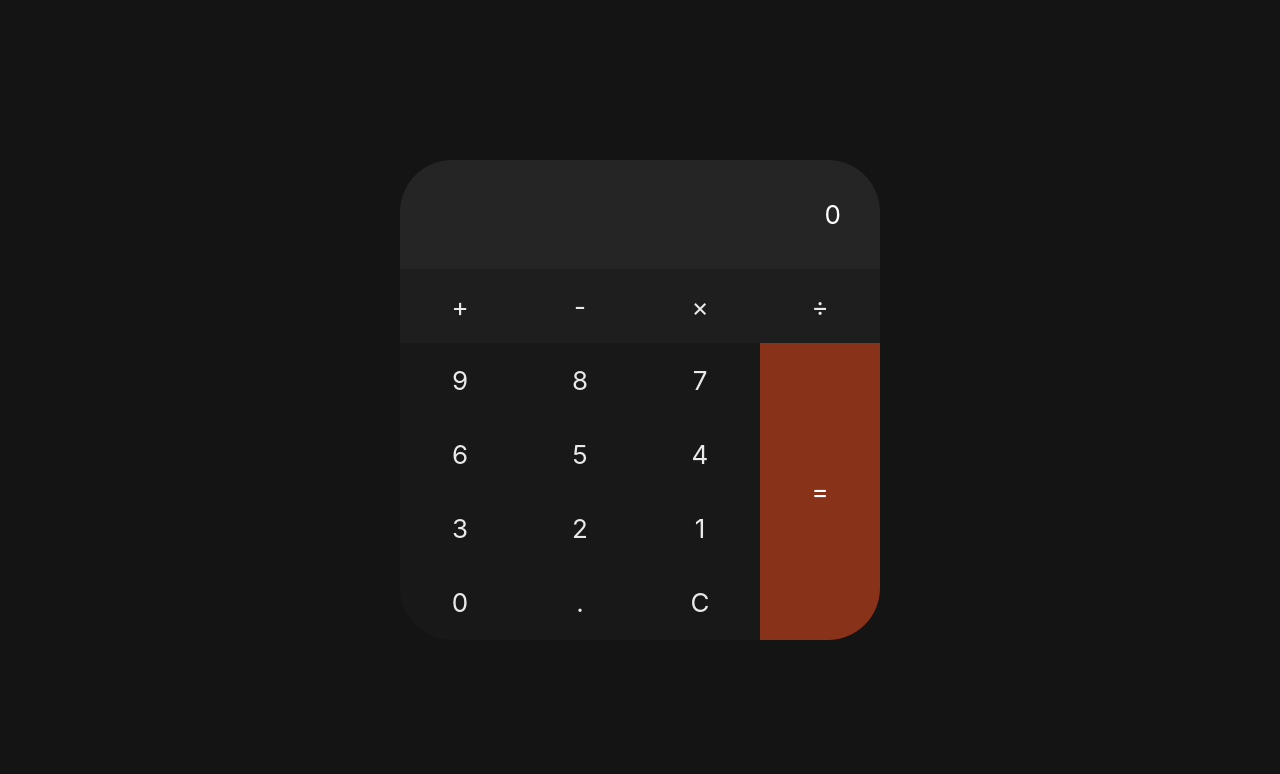
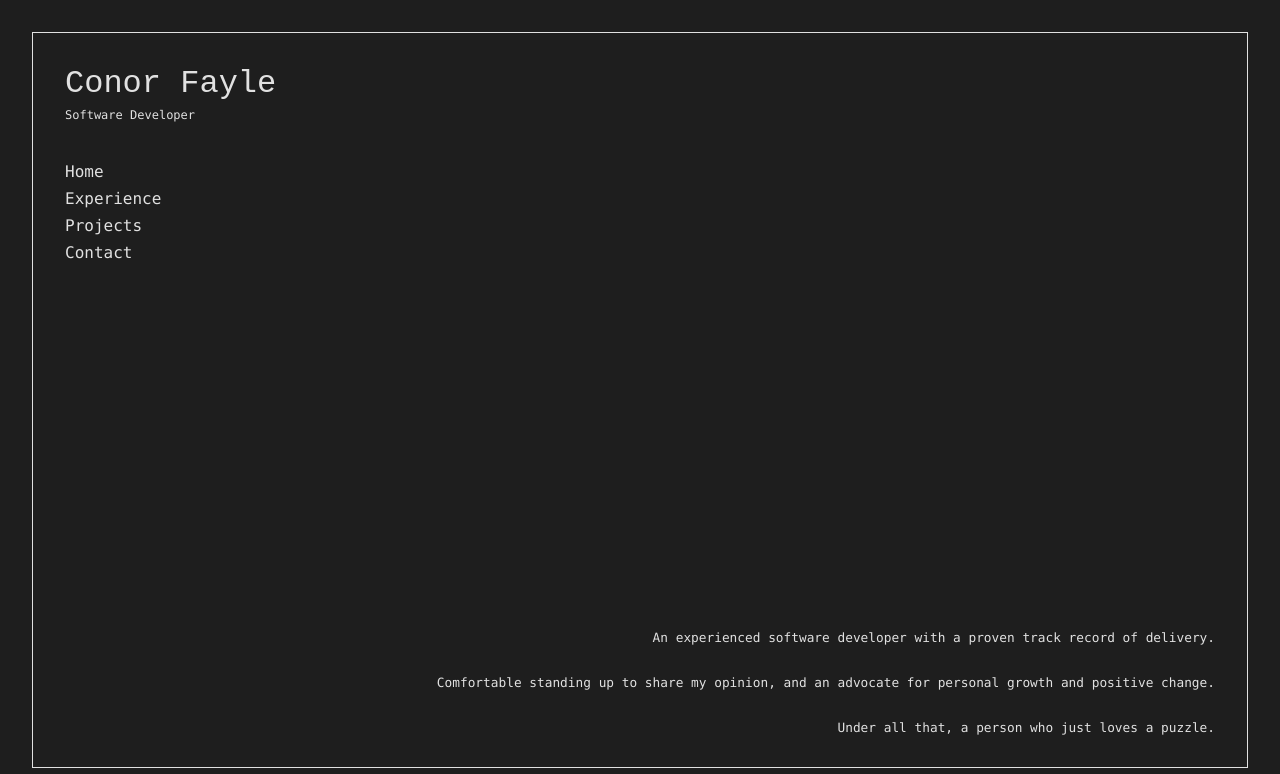
Before and after one commit to CantFayle/cantfayle.github.io, a React (Create React App) app: page / in a window 1280 px wide. Shown: the top 774 px of the page. Built offline with nearby package versions, Linux system fonts and the light colour scheme.

Commit message:
build homepage

```diff
--- a/src/App.css
+++ b/src/App.css
@@ -1,38 +1,85 @@
-.App {
-  text-align: center;
+:root {
+  --pad: max(20px, 4vmin);
+  --container-width: calc((100% - var(--pad) * 2));
 }
 
-.App-logo {
-  height: 40vmin;
-  pointer-events: none;
+.page {
+  height: 100vh;
+  text-align: center;
+  background-color: #1e1e1e;
+  color: #FFFFFF;
+  mix-blend-mode: difference;
 }
 
-@media (prefers-reduced-motion: no-preference) {
-  .App-logo {
-    animation: App-logo-spin infinite 20s linear;
-  }
+.frame {
+  position: fixed;
+  z-index: 10;
+  left: var(--pad);
+  right: var(--pad);
+  top: var(--pad);
+  bottom: var(--pad);
+  mix-blend-mode: difference;
+  pointer-events: none;
+  border-width: 1px;
+  border-color: #FFFFFF;
+  border-style: solid;
+  display: flex;
+  flex-direction: column;
+  align-items: flex-start;
 }
 
-.App-header {
-  background-color: #141414;
-  min-height: 100vh;
+.container {
+  padding: 2em;
   display: flex;
   flex-direction: column;
-  align-items: center;
-  justify-content: center;
-  font-size: calc(10px + 2vmin);
-  color: white;
+  align-items: flex-start;
+  flex-grow: 1;
+  width: var(--container-width)
 }
 
-.App-link {
-  color: #61dafb;
+.name {
+  font-size: 2em;
+  font-family: 'Courier New', monospace;
+  text-align: left;
 }
 
-@keyframes App-logo-spin {
-  from {
-    transform: rotate(0deg);
-  }
-  to {
-    transform: rotate(360deg);
-  }
+.description {
+  font-size: 0.75em;
+  font-family: Monaco, monospace;
+  padding-top: 0.5em;
+  text-align: left;
 }
+
+.content {
+  flex-grow: 1;
+  display: flex;
+  flex-direction: row;
+  justify-content: space-between;
+  align-content: space-between;
+  width: 100%;
+}
+
+.navigation {
+  padding-top: 2em;
+  margin-right: 0.5em;
+  display: flex;
+  flex-direction: column;
+  align-items: flex-start;
+}
+
+.nav-item {
+  color: inherit;
+  text-decoration: none;
+  font-size: 1em;
+  font-family: Monaco, monospace;
+  padding-top: 0.5em;
+  text-align: left;
+}
+
+.section {
+  font-family: Monaco, monospace;
+  text-align: right;
+  align-self: flex-end;
+  font-size: 0.8em;
+  white-space: pre-line;
+}
--- a/src/App.js
+++ b/src/App.js
@@ -2,11 +2,35 @@ import './App.css';
 import Calculator from './Calculator';
 
 function App() {
+  const navItems = ['Home', 'Experience', 'Projects', 'Contact'];
   return (
-    <div className="App">
-      <header className="App-header" style={{ display: 'flex', flexDirection: 'row', justifyContent: 'center', alignItems: 'center' }}>
-        <Calculator/>
-      </header>
+    <div className="page">
+      <div className="frame">
+        <div className="container">
+          <div className="name">
+            Conor Fayle
+          </div>
+          <div className="description">
+            Software Developer
+          </div>
+          <div className="content">
+            <div className="navigation">
+              {navItems.map(navItem =>
+                <a className="nav-item" href="#">
+                  {navItem}
+                </a>
+              )}
+            </div>
+            <div className="section">{`
+              An experienced software developer with a proven track record of delivery.
+              \n
+              Comfortable standing up to share my opinion, and an advocate for personal growth and positive change.
+              \n
+              Under all that, a person who just loves a puzzle.
+            `}</div>
+          </div>
+        </div>
+      </div>
     </div>
   );
 }
```
